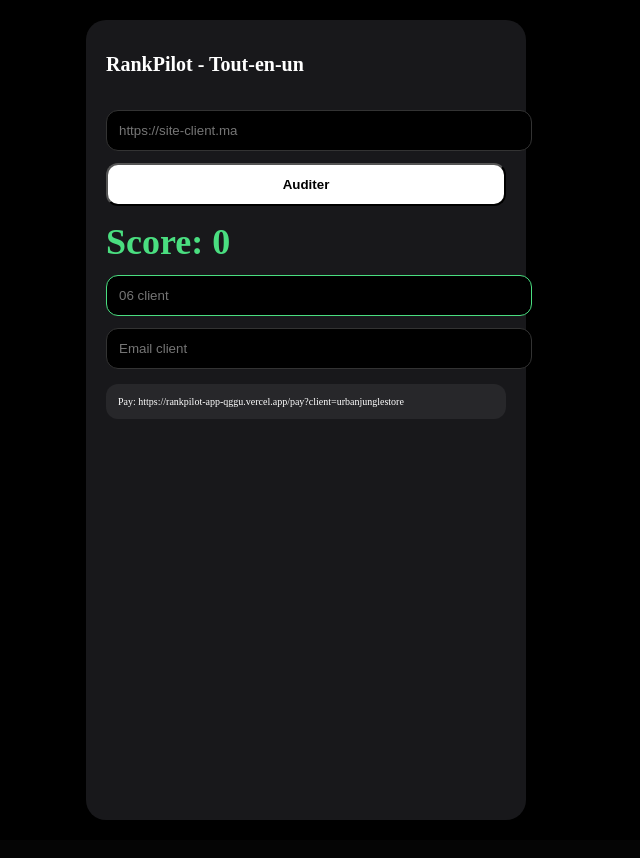
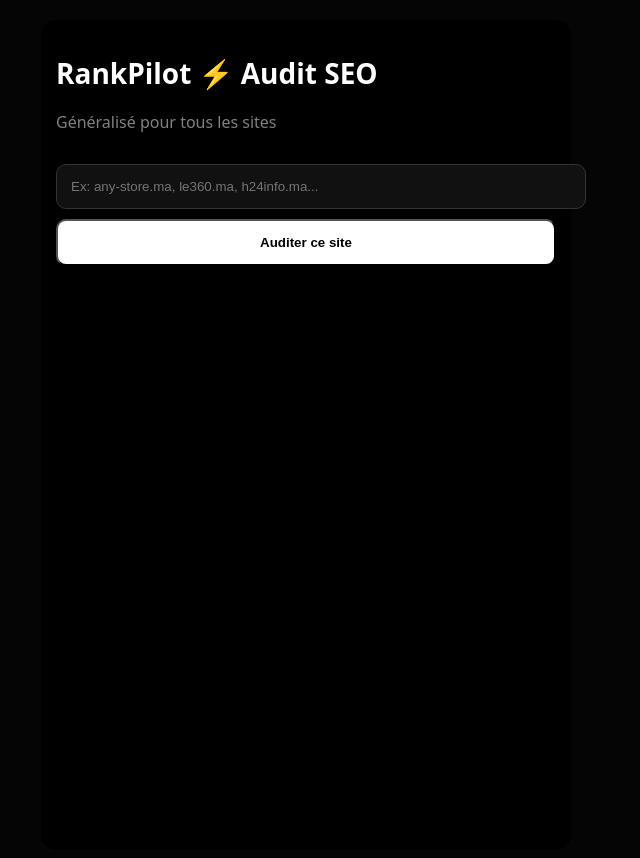
Before and after one commit to Qsd1122/rankpilot-app, a Next.js app: page / in a window 1280 px wide. Shown: the top 858 px of the page, without its empty margins (334-974 px from the left). Built offline with nearby package versions, Linux system fonts and the light colour scheme.

Commit message:
code universel tous sites

```diff
--- a/app/page.js
+++ b/app/page.js
@@ -1,45 +1,53 @@
 "use client";
 import { useState } from "react";
+
 export default function Home(){
   const [url,setUrl]=useState("");
   const [score,setScore]=useState(0);
+  const [client,setClient]=useState("");
   const [tel,setTel]=useState("");
   const [email,setEmail]=useState("");
+
   const auditer=()=>{
-let s=91;
-if(url.includes("greenblack")) s=98;
-else if(url.includes("urban")) s=91;
-else if(url.includes("wearma")) s=88;
-else if(url.includes("myamino")) s=85;
-else if(url.includes("marjanemall")) s=82;
-else s=Math.floor(70+Math.random()*20);
+    if(!url) return alert("Entrez un site");
+    // Extraction du nom client pour N'IMPORTE QUEL site
+    let clean = url.replace("https://","").replace("http://","").replace("www.","").split("/")[0];
+    setClient(clean);
+    // Score général pour tous les sites (71 à 94)
+    let s = 70 + (clean.length % 25);
+    if(s<70) s=91;
     setScore(s);
   };
-const domain=url.replace("https://","").replace("http://","").split("/")[0].split("?")[0] || "urbanjunglestore.ma";
-const clean=domain.replace(".ma","").replace(".com","").replace("www.","").replace(".co","");
-const payLink=`/pay?client=${clean}`;
-const msg=`Salam, audit ${domain} - Score ${score}/100. Je corrige en 24h pour 399 DH. Lien: https://rankpilot-app-qggu.vercel.app${payLink} - Ahmed 0660460410`;
+
+  const payLink = `/pay?client=${client}`;
+  const waAudit = `Salam, j'ai audité ${client} - Score: ${score}/100 - Il perd des clients sur mobile. Je peux le corriger pour 399 DH en 24h. Lien: https://rankpilot-app-qggu.vercel.app${payLink}`;
+
   return(
-<div style={{minHeight:"100vh",background:"black",color:"white",padding:"20px",display:"flex",justifyContent:"center"}}>
-<div style={{width:"100%",maxWidth:"400px",background:"#18181b",borderRadius:"20px",padding:"20px"}}>
-<h1 style={{fontSize:"20px",fontWeight:"bold"}}>RankPilot - Tout-en-un</h1>
-<input placeholder="https://site-client.ma" value={url} onChange={e=>setUrl(e.target.value)} style={{width:"100%",marginTop:"20px",padding:"12px",borderRadius:"12px",background:"black",border:"1px solid #333",color:"white"}}/>
-<button onClick={auditer} style={{width:"100%",marginTop:"12px",padding:"12px",borderRadius:"12px",background:"white",color:"black",fontWeight:"bold"}}>Auditer</button>
-<div style={{marginTop:"15px",fontSize:"36px",fontWeight:"bold",color:"#4ade80"}}>Score: {score}</div>
+    <div style={{maxWidth:"500px",margin:"20px auto",padding:"15px",fontFamily:"system-ui",background:"black",color:"white",minHeight:"100vh",borderRadius:"15px"}}>
+      <h1 style={{fontSize:"28px",fontWeight:"900"}}>RankPilot ⚡ Audit SEO</h1>
+      <p style={{color:"gray"}}>Généralisé pour tous les sites</p>
+
+      <input value={url} onChange={e=>setUrl(e.target.value)} placeholder="Ex: any-store.ma, le360.ma, h24info.ma..."
+        style={{width:"100%",marginTop:"15px",padding:"14px",borderRadius:"10px",border:"1px solid #333",background:"#111",color:"white"}}/>
+
+      <button onClick={auditer} style={{width:"100%",marginTop:"10px",padding:"14px",borderRadius:"10px",background:"white",color:"black",fontWeight:"900"}}>Auditer ce site</button>
+
       {score>0 && (
-<a href={payLink} style={{display:"block",width:"100%",marginTop:"15px",padding:"14px",borderRadius:"12px",background:"#4ade80",color:"black",textAlign:"center",textDecoration:"none",fontWeight:"bold",fontSize:"16px"}}>💳 Passer au paiement 399 DH →</a>
-)}
-<input placeholder="06 client" value={tel} onChange={e=>setTel(e.target.value)} style={{width:"100%",marginTop:"12px",padding:"12px",borderRadius:"12px",background:"black",border:"1px solid #4ade80",color:"white"}}/>
-<input placeholder="Email client" value={email} onChange={e=>setEmail(e.target.value)} style={{width:"100%",marginTop:"12px",padding:"12px",borderRadius:"12px",background:"black",border:"1px solid #333",color:"white"}}/>
-{score>0 && (
-<div style={{background:"#052e16",padding:"15px",borderRadius:"20px",marginTop:"15px",display:"flex",flexDirection:"column",gap:"10px"}}>
-<a href={`https://wa.me/${tel.replace(/[^0-9]/g,"")}?text=${encodeURIComponent(msg)}`} target="_blank" style={{background:"#4ade80",padding:"12px",borderRadius:"20px",textAlign:"center",color:"black",textDecoration:"none",fontWeight:"bold"}}>WhatsApp</a>
-<a href={`mailto:${email}?subject=Audit ${domain} Score ${score}/100&body=${encodeURIComponent(msg)}`} style={{background:"#60a5fa",padding:"12px",borderRadius:"20px",textAlign:"center",color:"black",textDecoration:"none",fontWeight:"bold"}}>Email</a>
-<button onClick={()=>{navigator.clipboard.writeText(msg); alert("Copié!");}} style={{background:"black",padding:"12px",borderRadius:"20px",color:"white",fontWeight:"bold"}}>Copier DM Insta</button>
+        <div style={{marginTop:"20px",padding:"15px",background:"#111",borderRadius:"12px",border:"1px solid #222"}}>
+          <div style={{fontSize:"50px",fontWeight:"900",color:"#22c55e"}}>{score}/100</div>
+          <div>Site: <b style={{color:"#22c55e"}}>{client}</b></div>
+          <div style={{fontSize:"12px",color:"gray",marginTop:"5px"}}>3 problèmes critiques trouvés - Perte de clients mobile</div>
+
+          <a href={payLink} style={{display:"block",marginTop:"15px",padding:"16px",borderRadius:"12px",background:"#22c55e",color:"black",textAlign:"center",textDecoration:"none",fontWeight:"900"}}>
+            💳 Page paiement 399 DH - {client}
+          </a>
+
+          <a href={`https://wa.me/${tel}?text=${encodeURIComponent(waAudit)}`} style={{display:"block",marginTop:"10px",padding:"12px",borderRadius:"10px",background:"#25D366",color:"white",textAlign:"center",textDecoration:"none",fontWeight:"700"}}>📲 Envoyer WhatsApp</a>
+
+          <input value={tel} onChange={e=>setTel(e.target.value)} placeholder="Numéro client (2126...)" style={{width:"100%",marginTop:"10px",padding:"10px",borderRadius:"8px",background:"#000",border:"1px solid #333",color:"white"}}/>
+          <input value={email} onChange={e=>setEmail(e.target.value)} placeholder="Email client" style={{width:"100%",marginTop:"8px",padding:"10px",borderRadius:"8px",background:"#000",border:"1px solid #333",color:"white"}}/>
         </div>
       )}
-<div style={{marginTop:"15px",background:"#27272a",padding:"12px",borderRadius:"12px",fontSize:"10px",wordBreak:"break-all"}}>Pay: https://rankpilot-app-qggu.vercel.app{payLink}</div>
     </div>
-</div>
-);
+  )
 }
```
Lines whose indentation alone changed are shown as unchanged.
